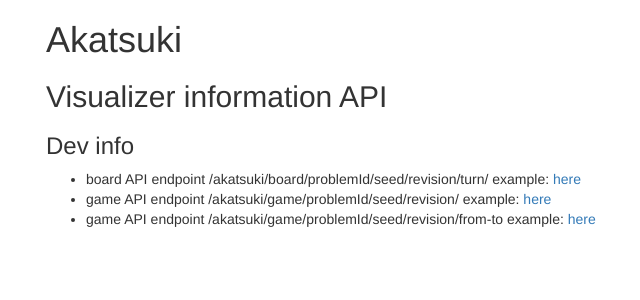
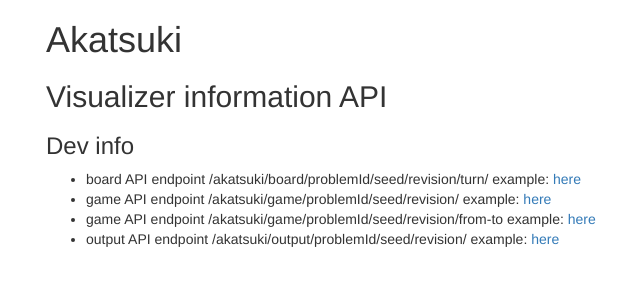
Before and after one commit to osak/ICFPC2015, a Flask app: page / in a window 1280 px wide. Shown: the top 300 px of the page, without its empty margins (24-664 px from the left). Run offline with Flask 2, Linux system fonts and the light colour scheme; some libraries are stand-ins or nearby versions.

Commit message:
Akatsuki: added output api

```diff
--- a/akatsuki/main.py
+++ b/akatsuki/main.py
@@ -44,6 +44,7 @@
 def get_game(prob_id, seed, rev):
     return get_game_json(prob_id, seed, rev)
 
+
 @app.route("/board/<int:prob_id>/<int:seed>/<rev>/<int:turn>/")
 def get_board(prob_id, seed, rev, turn):
     client = pymongo.MongoClient(MONGO_URI)
@@ -59,6 +60,21 @@
     return Response(json.dumps(document), content_type='application/json')
 
 
+@app.route("/output/<int:prob_id>/<int:seed>/<rev>/")
+def get_output(prob_id, seed, rev):
+    client = pymongo.MongoClient(MONGO_URI)
+    query = {'problemId': prob_id, 'seed': seed, 'revision': rev}
+    logger.info('/output api hit.')
+    logger.info('query: {}'.format(query))
+    document = client.kadingel.output.find_one(query, projection={'_id': False})
+    client.close()
+    if document is None:
+        logger.warning('output not found.')
+        return Response(json.dumps({'error': 'specified output not found.'}), content_type='application/json')
+    logger.info('output found.')
+    return Response(json.dumps(document), content_type='application/json')
+
+
 @app.route("/")
 def hello():
     return render_template('index.html')
--- a/akatsuki/templates/index.html
+++ b/akatsuki/templates/index.html
@@ -8,5 +8,6 @@
     <li> board API endpoint /akatsuki/board/problemId/seed/revision/turn/ example: <a href="/akatsuki{{ url_for('get_board', prob_id=0, seed=0, rev='cfbcfcbc4416fbd061594baf77ed5149f1553def', turn=1) }}">here</a> </li>
     <li> game API endpoint /akatsuki/game/problemId/seed/revision/ example: <a href="/akatsuki{{ url_for('get_game', prob_id=0, seed=0, rev='cfbcfcbc4416fbd061594baf77ed5149f1553def') }}">here</a> </li>
     <li> game API endpoint /akatsuki/game/problemId/seed/revision/from-to example: <a href="/akatsuki{{ url_for('get_partial_game', prob_id=0, seed=0, rev='cfbcfcbc4416fbd061594baf77ed5149f1553def', fr=0, to=2) }}">here</a> </li>
+    <li> output API endpoint /akatsuki/output/problemId/seed/revision/ example: <a href="/akatsuki{{ url_for('get_output', prob_id=0, seed=0, rev='cfbcfcbc4416fbd061594baf77ed5149f1553def') }}">here</a> </li>
 </ul>
 {% endblock %}
```
